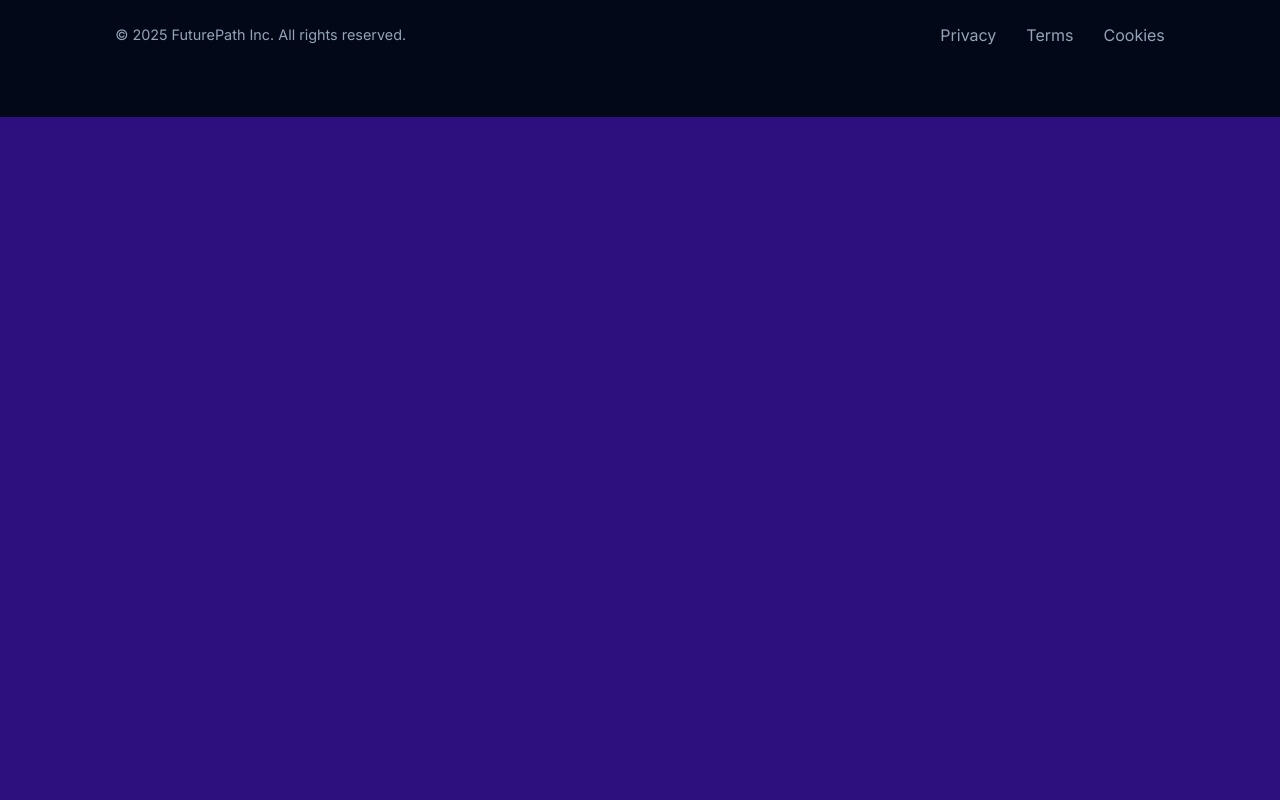
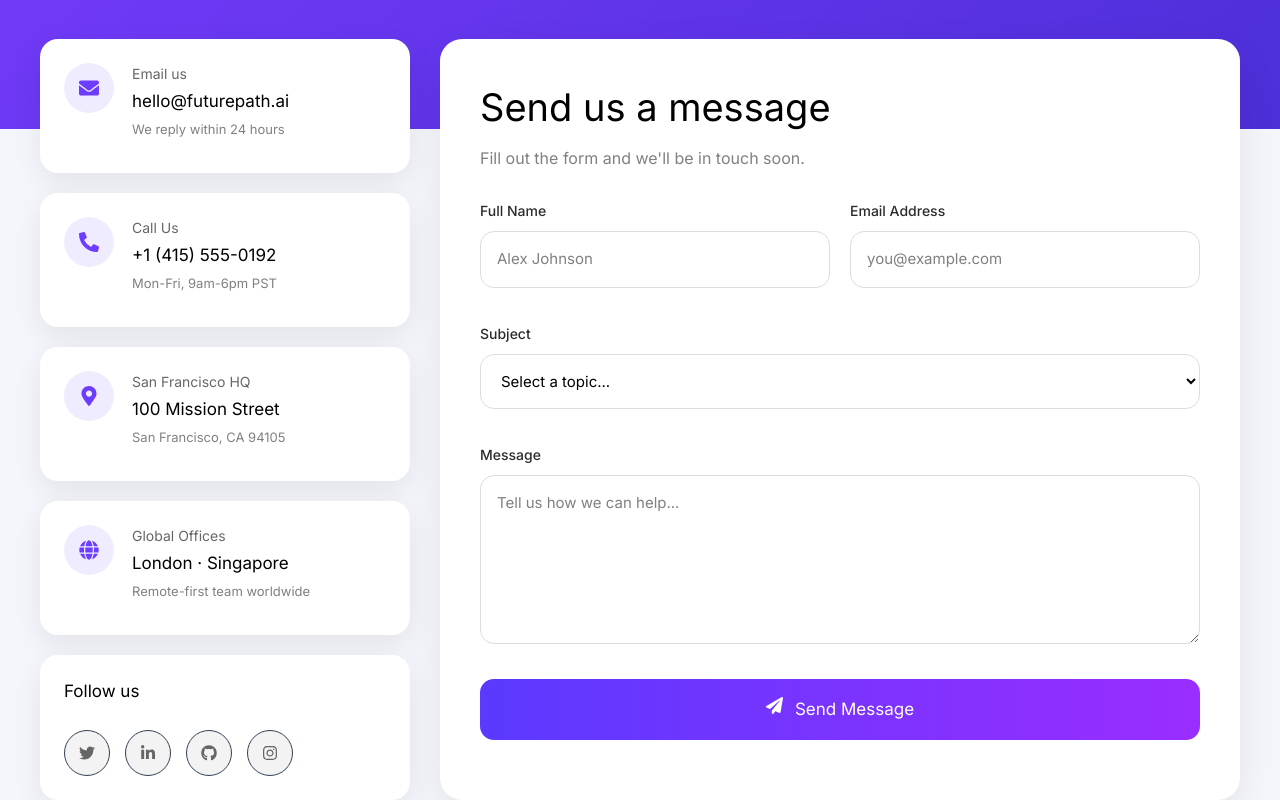
Before and after one commit to thakshilamadhushan/hict22013-FuturePath, a React (Vite) app in the folder Frontend/: page /contact in a window 1280 px wide. Shown: the part 340-1140 px from the top of the page. Before the commit the page ends 800 px from the top, so only its background shows below. Built offline with nearby package versions, Linux system fonts and the light colour scheme.

Commit message:
Create contact page

```diff
--- a/Frontend/package.json
+++ b/Frontend/package.json
@@ -11,7 +11,7 @@
   },
   "dependencies": {
     "@tailwindcss/vite": "^4.3.3",
-    "lucide-react": "^1.26.0",
+    "lucide-react": "^1.27.0",
     "react": "^19.2.6",
     "react-dom": "^19.2.6",
     "react-icons": "^5.7.0",
--- a/Frontend/src/App.jsx
+++ b/Frontend/src/App.jsx
@@ -9,6 +9,7 @@ import Footer from "./components/footer";
 import TopHiringCompanies from "./pages/TopHiringCompanies";
 import FindJobs from "./pages/findJobs";
 import About from "./pages/about";
+import Contact from "./pages/contact";
 
 function Home() {
   return (
@@ -34,6 +35,8 @@ function App() {
         <Route path="/findjobs" element={<FindJobs />} />
 
         <Route path="/about" element={<About />} />
+
+        <Route path="/contact" element={<Contact/>}/>
       </Routes>
 
       <Footer />
--- /dev/null
+++ b/Frontend/src/pages/contact.css
@@ -0,0 +1,294 @@
+* {
+  margin: 0;
+  padding: 0;
+  box-sizing: border-box;
+}
+
+.contact-section {
+  background: #f4f6fb;
+  min-height: 100vh;
+  font-family: "Poppins", sans-serif;
+}
+
+/* Hero */
+
+.contact-hero {
+  background: linear-gradient(135deg, #7a3cff, #4d2fd8);
+  color: white;
+  text-align: center;
+  padding: 70px 20px 150px;
+}
+
+.contact-badge {
+  border: 1px solid rgba(255,255,255,.4);
+  background: rgba(255,255,255,.1);
+  color: white;
+  border-radius: 30px;
+  padding: 10px 22px;
+  display: inline-flex;
+  gap: 10px;
+  align-items: center;
+  cursor: pointer;
+  margin: 25px
+}
+
+.contact-hero h1 {
+  font-size: 52px;
+  margin-bottom: 15px;
+}
+
+.contact-hero p {
+  max-width: 700px;
+  margin: auto;
+  font-size: 20px;
+  opacity: .9;
+}
+
+/* Layout */
+
+.contact-container {
+  width: 100%;
+  max-width: 1200px;
+  margin: -90px auto 0px;
+  display: grid;
+  padding-bottom: 30px;
+  grid-template-columns: 370px 1fr;
+  gap: 30px;
+}
+
+/* Left */
+
+.contact-info {
+  display: flex;
+  flex-direction: column;
+  gap: 20px;
+}
+
+.info-card {
+  background: #fff;
+  border-radius: 18px;
+  padding: 24px;
+  display: flex;
+  gap: 18px;
+  box-shadow: 0 10px 30px rgba(0,0,0,.08);
+}
+
+.icon {
+  width: 50px;
+  height: 50px;
+  background: #f0ecff;
+  color: #6c3cff;
+  border-radius: 50%;
+  display: flex;
+  justify-content: center;
+  align-items: center;
+  font-size: 20px;
+}
+
+.info-card h4 {
+  color: #666;
+  margin-bottom: 5px;
+  font-size: 14px;
+}
+
+.info-card h3 {
+  font-size: 17px;
+  margin-bottom: 5px;
+}
+
+.info-card p {
+  color: gray;
+  font-size: 13px;
+}
+
+.social-card {
+  display: block;
+}
+
+.social-card h3 {
+  margin-bottom: 20px;
+}
+
+.social-icons {
+  display: flex;
+  gap: 15px;
+}
+
+.social-icons a {
+  width: 46px;
+  height: 46px;
+  border-radius: 50%;
+  background: #f3f3f3;
+  display: flex;
+  align-items: center;
+  justify-content: center;
+  color: #666;
+  transition: .3s;
+  text-decoration: none;
+}
+
+.social-icons a:hover {
+  background: #6d3cff;
+  color: white;
+}
+
+/* Right */
+
+.contact-form {
+  background: white;
+  border-radius: 22px;
+  padding: 40px;
+  box-shadow: 0 15px 40px rgba(0,0,0,.08);
+}
+
+.contact-form h2 {
+  font-size: 38px;
+  margin-bottom: 10px;
+}
+
+.contact-form p {
+  color: gray;
+  margin-bottom: 30px;
+}
+
+.row {
+  display: flex;
+  gap: 20px;
+}
+
+.input-group {
+  display: flex;
+  flex-direction: column;
+  margin-bottom: 22px;
+  flex: 1;
+}
+
+.input-group label {
+  margin-bottom: 10px;
+  font-weight: 500;
+}
+
+.input-group input,
+.input-group select,
+.input-group textarea {
+  width: 100%;
+  border: 1px solid #ddd;
+  padding: 16px;
+  border-radius: 14px;
+  font-size: 15px;
+  outline: none;
+  transition: .3s;
+}
+
+.input-group input:focus,
+.input-group textarea:focus,
+.input-group select:focus {
+  border-color: #6d3cff;
+}
+
+.send-btn {
+  width: 100%;
+  border: none;
+  padding: 18px;
+  border-radius: 14px;
+  background: linear-gradient(90deg,#5b39ff,#9a2dff);
+  color: white;
+  font-size: 17px;
+  display: flex;
+  justify-content: center;
+  gap: 12px;
+  cursor: pointer;
+  transition: .3s;
+}
+
+.send-btn:hover {
+  opacity: .9;
+}
+
+/* Tablet */
+
+@media (max-width:992px){
+
+.contact-container{
+    grid-template-columns:1fr;
+}
+
+.contact-form{
+    order:1;
+}
+
+.contact-info{
+    order:2;
+}
+
+.contact-hero h1{
+    font-size:42px;
+}
+
+}
+
+/* Mobile */
+
+@media (max-width:768px){
+
+.contact-hero{
+    padding:60px 20px 130px;
+}
+
+.contact-hero h1{
+    font-size:34px;
+}
+
+.contact-hero p{
+    font-size:16px;
+}
+
+.row{
+    flex-direction:column;
+    gap:0;
+}
+
+.contact-form{
+    padding:25px;
+}
+
+.contact-form h2{
+    font-size:28px;
+}
+
+.info-card{
+    padding:18px;
+}
+
+.contact-container{
+    width:95%;
+    margin-top:-70px;
+}
+
+}
+
+/* Small Phones */
+
+@media (max-width:480px){
+
+.contact-hero h1{
+    font-size:28px;
+}
+
+.contact-hero p{
+    font-size:15px;
+}
+
+.contact-form{
+    padding:20px;
+}
+
+.send-btn{
+    font-size:15px;
+}
+
+.info-card h3{
+    font-size:17px;
+}
+
+}
--- /dev/null
+++ b/Frontend/src/pages/contact.jsx
@@ -0,0 +1,161 @@
+import React from "react";
+import "./contact.css";
+
+import {
+  FaEnvelope,
+  FaPhoneAlt,
+  FaMapMarkerAlt,
+  FaGlobe,
+  FaTwitter,
+  FaLinkedinIn,
+  FaGithub,
+  FaInstagram,
+  FaPaperPlane,
+} from "react-icons/fa";
+
+const ContactSection = () => {
+  return (
+    <section className="contact-section">
+      {/* Hero */}
+      <div className="contact-hero">
+        <button className="contact-badge">
+          <FaEnvelope /> Get In Touch
+        </button>
+
+        <h1>We'd love to hear from you</h1>
+
+        <p>
+          Whether you're a job seeker, an employer, or just curious — our team
+          responds within 24 hours.
+        </p>
+      </div>
+
+      {/* Content */}
+      <div className="contact-container">
+
+        {/* Left Side */}
+        <div className="contact-info">
+
+          <div className="info-card">
+            <div className="icon">
+              <FaEnvelope />
+            </div>
+            <div>
+              <h4>Email us</h4>
+              <h3>hello@futurepath.ai</h3>
+              <p>We reply within 24 hours</p>
+            </div>
+          </div>
+
+          <div className="info-card">
+            <div className="icon">
+              <FaPhoneAlt />
+            </div>
+            <div>
+              <h4>Call Us</h4>
+              <h3>+1 (415) 555-0192</h3>
+              <p>Mon-Fri, 9am-6pm PST</p>
+            </div>
+          </div>
+
+          <div className="info-card">
+            <div className="icon">
+              <FaMapMarkerAlt />
+            </div>
+            <div>
+              <h4>San Francisco HQ</h4>
+              <h3>100 Mission Street</h3>
+              <p>San Francisco, CA 94105</p>
+            </div>
+          </div>
+
+          <div className="info-card">
+            <div className="icon">
+              <FaGlobe />
+            </div>
+            <div>
+              <h4>Global Offices</h4>
+              <h3>London · Singapore</h3>
+              <p>Remote-first team worldwide</p>
+            </div>
+          </div>
+
+          <div className="info-card social-card">
+            <h3>Follow us</h3>
+
+            <div className="social-icons">
+              <a href="/">
+                <FaTwitter />
+              </a>
+              <a href="/">
+                <FaLinkedinIn />
+              </a>
+              <a href="/">
+                <FaGithub />
+              </a>
+              <a href="/">
+                <FaInstagram />
+              </a>
+            </div>
+          </div>
+
+        </div>
+
+        {/* Right Side */}
+
+        <div className="contact-form">
+
+          <h2>Send us a message</h2>
+
+          <p>Fill out the form and we'll be in touch soon.</p>
+
+          <form>
+
+            <div className="row">
+              <div className="input-group">
+                <label>Full Name</label>
+                <input type="text" placeholder="Alex Johnson" />
+              </div>
+
+              <div className="input-group">
+                <label>Email Address</label>
+                <input type="email" placeholder="you@example.com" />
+              </div>
+            </div>
+
+            <div className="input-group">
+              <label>Subject</label>
+
+              <select>
+                <option>Select a topic...</option>
+                <option>Job Inquiry</option>
+                <option>Employer</option>
+                <option>Support</option>
+                <option>General</option>
+              </select>
+            </div>
+
+            <div className="input-group">
+              <label>Message</label>
+
+              <textarea
+                rows="6"
+                placeholder="Tell us how we can help..."
+              ></textarea>
+            </div>
+
+            <button className="send-btn">
+              <FaPaperPlane />
+              Send Message
+            </button>
+
+          </form>
+
+        </div>
+
+      </div>
+    </section>
+  );
+};
+
+export default ContactSection;
```
Also changed, not shown: 1 other file (tests, documents, lock files or other folders).
